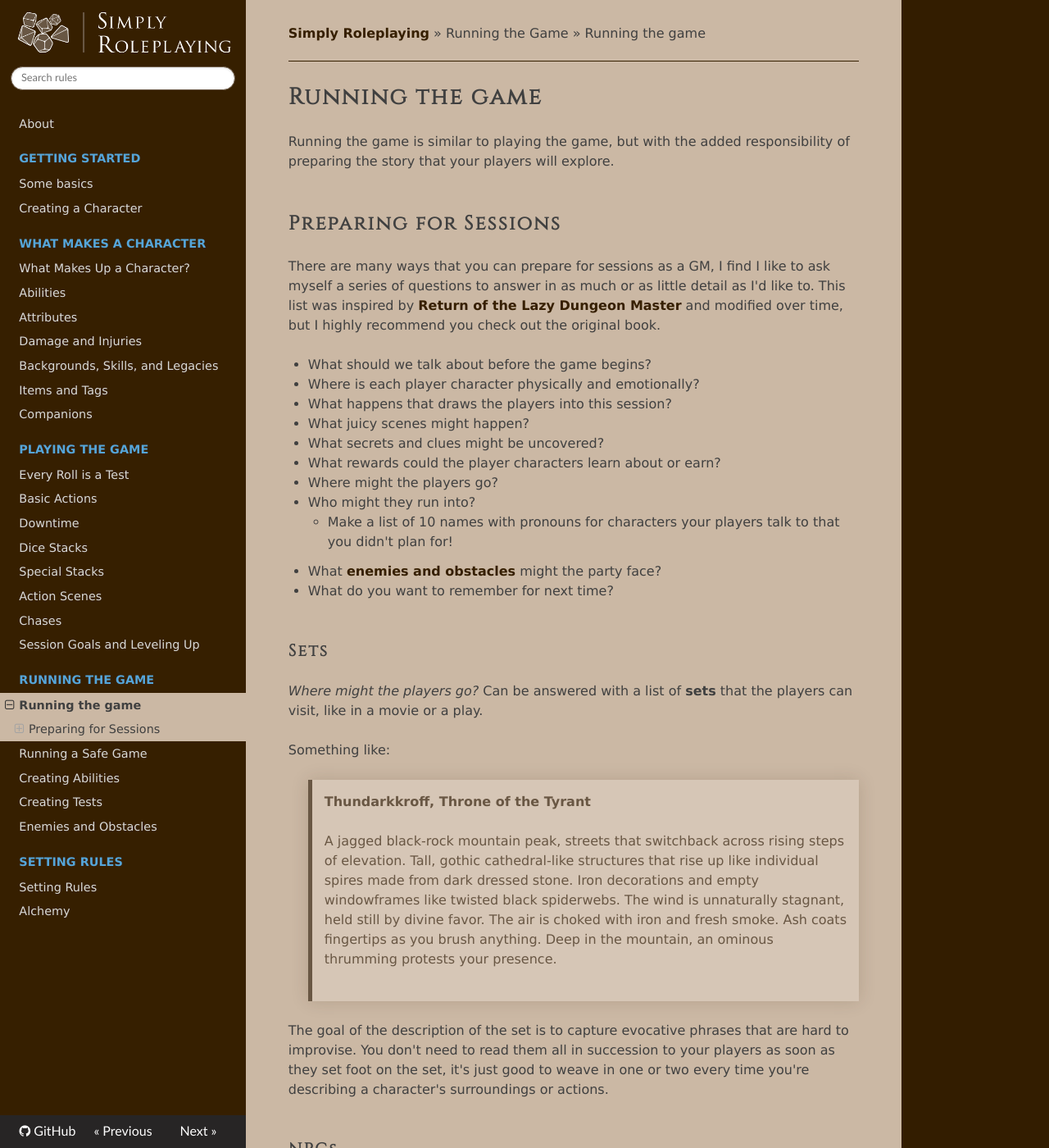
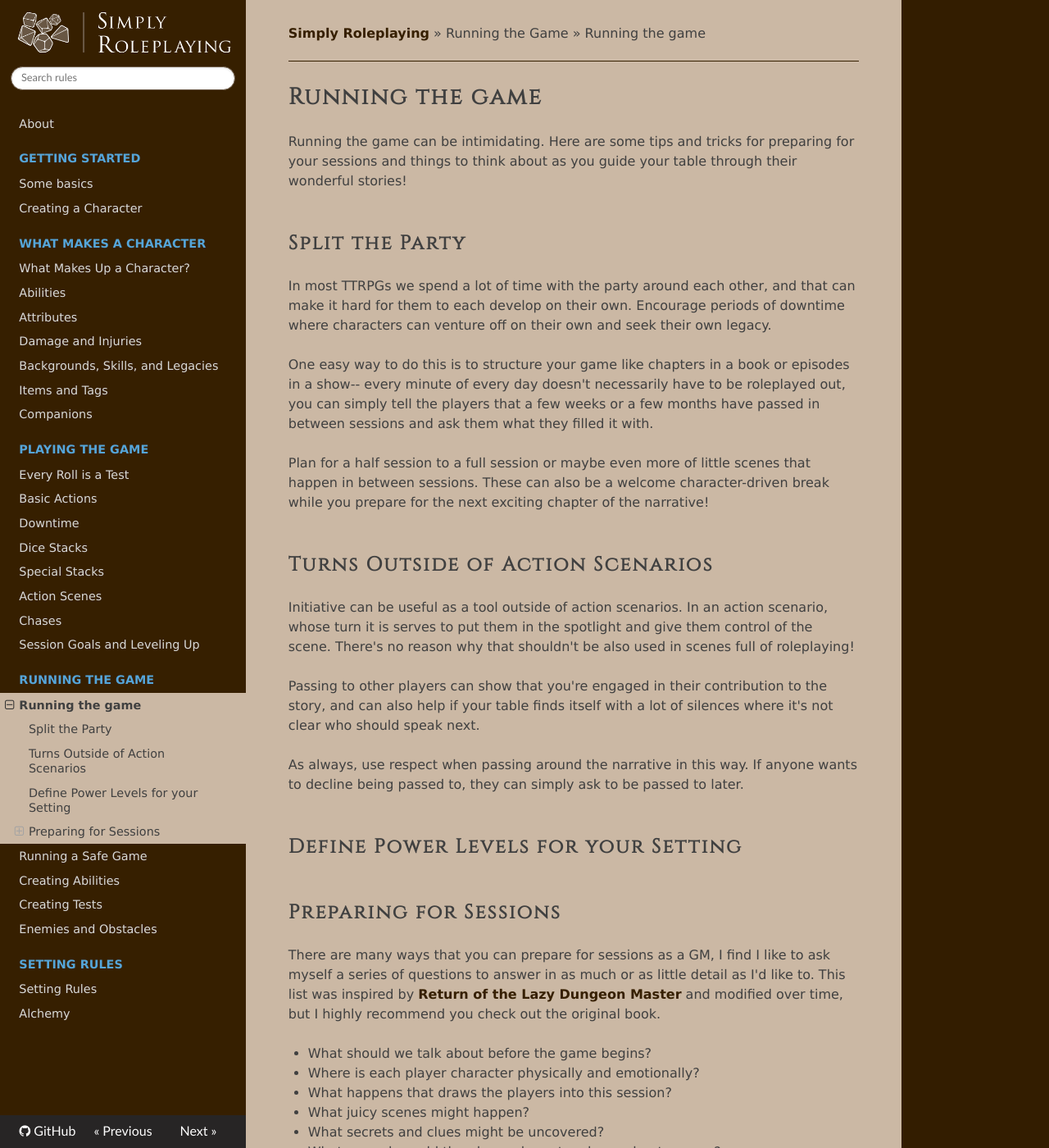
Before and after one commit to TheFifthRider/simply-roleplaying-webapp, an MkDocs documentation site: the page built from docs/running_the_game/index.md, in a window 1280 px wide and 1400 px high. Shown: the whole window at 82% size. Built offline with MkDocs 1.6.1, drawn with Linux system fonts in a browser that asks for light colours; nearby versions of some CDN libraries.

Commit message:
feat: Added some more tips to running_the_game

```diff
--- a/docs/running_the_game/index.md
+++ b/docs/running_the_game/index.md
@@ -1,6 +1,26 @@
 # Running the game
 
-Running the game is similar to playing the game, but with the added responsibility of preparing the story that your players will explore.
+Running the game can be intimidating. Here are some tips and tricks for preparing for your sessions and things to think about as you guide your table through their wonderful stories!
+
+## Split the Party
+
+In most TTRPGs we spend a lot of time with the party around each other, and that can make it hard for them to each develop on their own. Encourage periods of downtime where characters can venture off on their own and seek their own legacy.
+
+One easy way to do this is to structure your game like chapters in a book or episodes in a show-- every minute of every day doesn't necessarily have to be roleplayed out, you can simply tell the players that a few weeks or a few months have passed in between sessions and ask them what they filled it with.
+
+Plan for a half session to a full session or maybe even more of little scenes that happen in between sessions. These can also be a welcome character-driven break while you prepare for the next exciting chapter of the narrative!
+
+## Turns Outside of Action Scenarios
+
+Initiative can be useful as a tool outside of action scenarios. In an action scenario, whose turn it is serves to put them in the spotlight and give them control of the scene. There's no reason why that shouldn't be also used in scenes full of roleplaying!
+
+Passing to other players can show that you're engaged in their contribution to the story, and can also help if your table finds itself with a lot of silences where it's not clear who should speak next.
+
+As always, use respect when passing around the narrative in this way. If anyone wants to decline being passed to, they can simply ask to be passed to later.
+
+## Define Power Levels for your Setting
+
+
 
 ## Preparing for Sessions
 
```
Also changed, not shown: docs/running_the_game/running_an_accessible_game.md (added).
